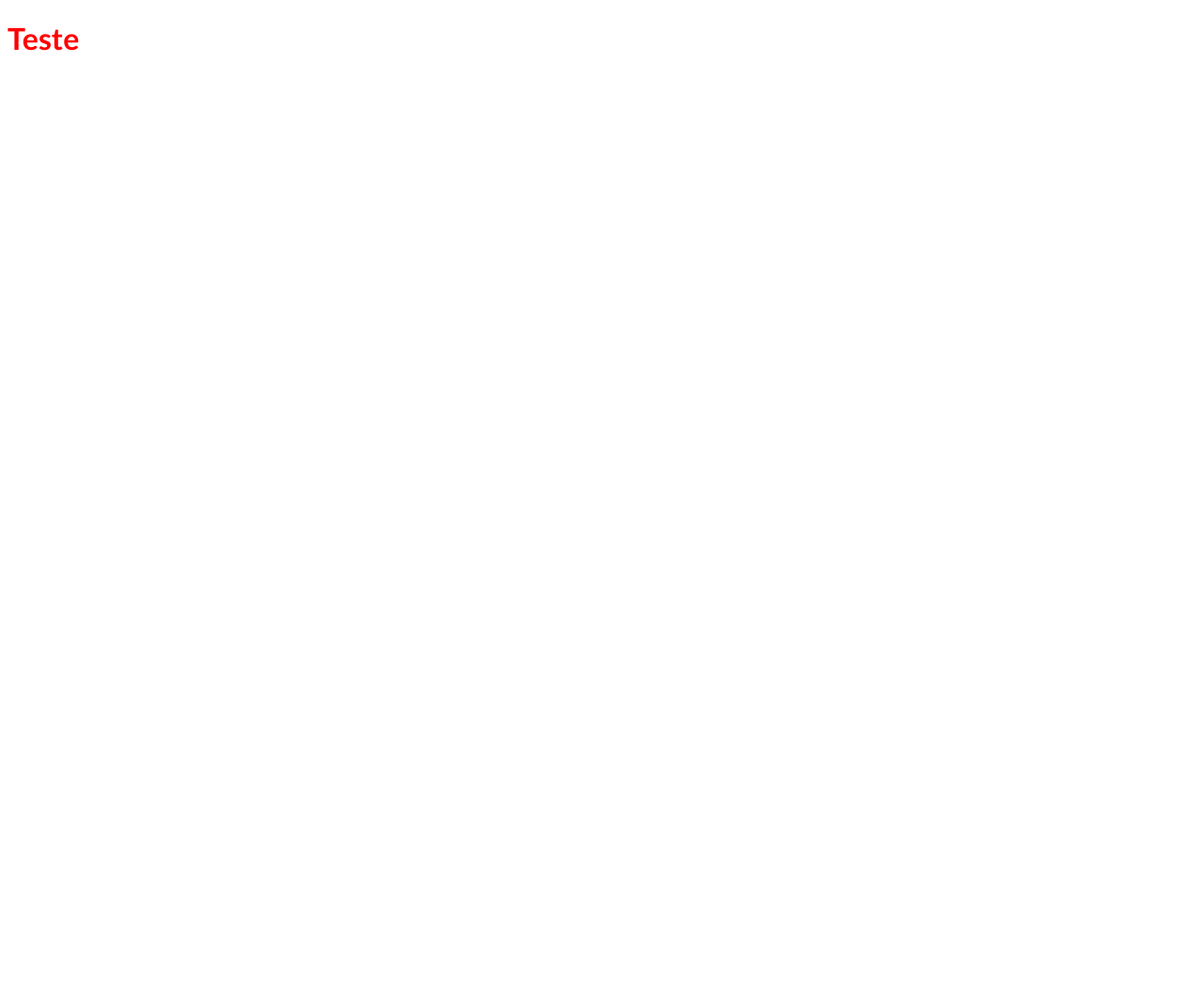
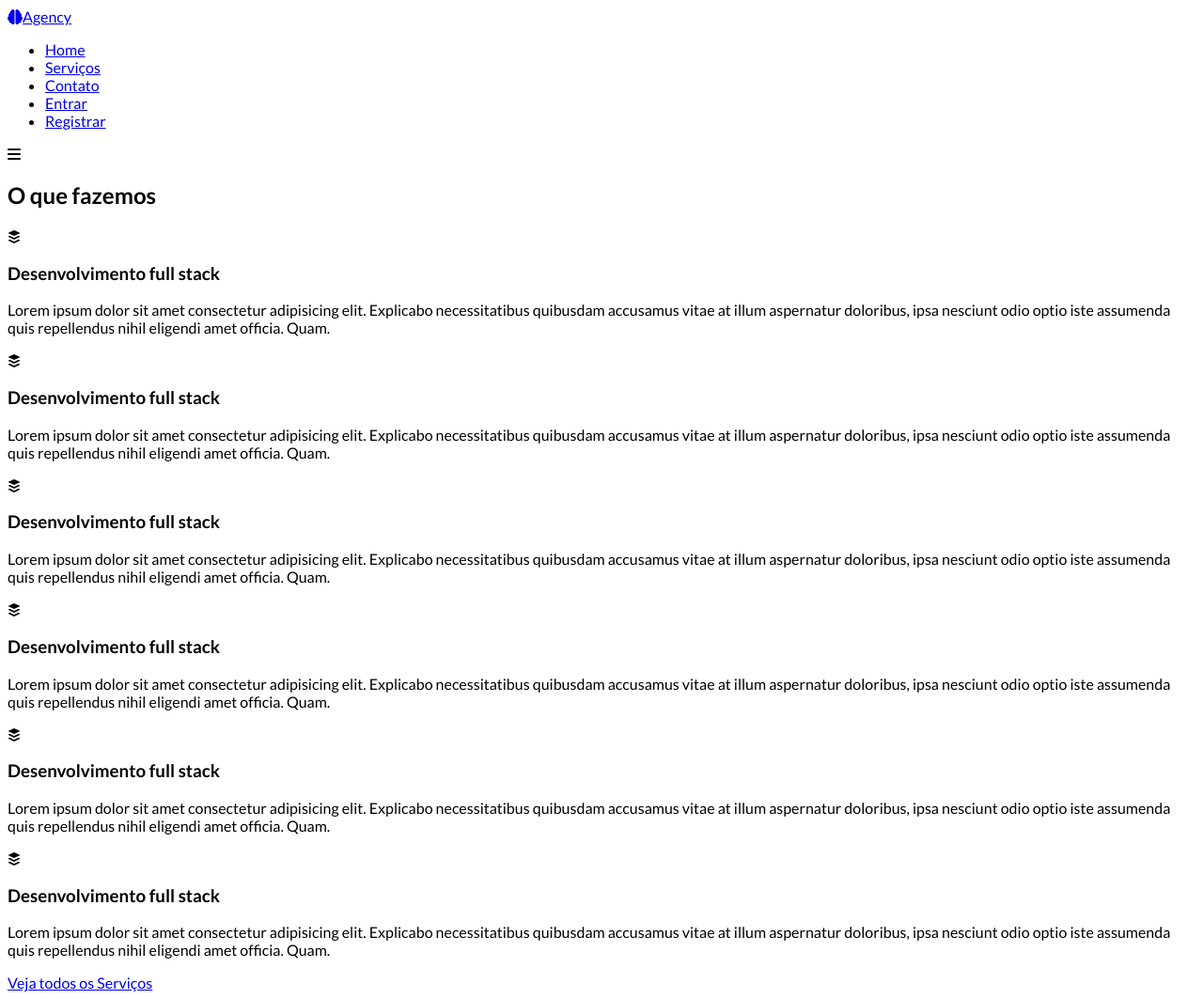
Before and after one commit to linusmanuel/agency, a website: page index.html in a window 1280 px wide. Shown: the whole page at 94% size. Before the commit the page ends 800 px from the top, so only its background shows below. Drawn offline with Linux system fonts and the light colour scheme.

Commit message:
feat: Writing html homepage structure

```diff
--- a/index.html
+++ b/index.html
@@ -12,6 +12,88 @@
 		<title>Agency</title>
 	</head>
 	<body>
-		<h1>Teste</h1>
+		<header id="main-banner">
+			<div class="nav-container">
+				<a href="#" class="brand"> <i class="fas fa-brain"></i>Agency</a>
+				<nav>
+					<ul class="nav-container-navbar">
+						<li><a href="#">Home</a></li>
+						<li><a href="#">Serviços</a></li>
+						<li><a href="#">Contato</a></li>
+						<li><a href="#" class="btn btn-primary">Entrar</a></li>
+						<li><a href="#">Registrar</a></li>
+					</ul>
+				</nav>
+				<i class="fas fa-bars"></i>
+				<main class="services-container">
+					<h2>O que fazemos</h2>
+					<section class="services-card-container">
+						<article class="services-card">
+							<i class="fab fa-buffer"></i>
+							<h3>Desenvolvimento full stack</h3>
+							<p>
+								Lorem ipsum dolor sit amet consectetur adipisicing elit.
+								Explicabo necessitatibus quibusdam accusamus vitae at illum
+								aspernatur doloribus, ipsa nesciunt odio optio iste assumenda
+								quis repellendus nihil eligendi amet officia. Quam.
+							</p>
+						</article>
+						<article class="services-card">
+							<i class="fab fa-buffer"></i>
+							<h3>Desenvolvimento full stack</h3>
+							<p>
+								Lorem ipsum dolor sit amet consectetur adipisicing elit.
+								Explicabo necessitatibus quibusdam accusamus vitae at illum
+								aspernatur doloribus, ipsa nesciunt odio optio iste assumenda
+								quis repellendus nihil eligendi amet officia. Quam.
+							</p>
+						</article>
+						<article class="services-card">
+							<i class="fab fa-buffer"></i>
+							<h3>Desenvolvimento full stack</h3>
+							<p>
+								Lorem ipsum dolor sit amet consectetur adipisicing elit.
+								Explicabo necessitatibus quibusdam accusamus vitae at illum
+								aspernatur doloribus, ipsa nesciunt odio optio iste assumenda
+								quis repellendus nihil eligendi amet officia. Quam.
+							</p>
+						</article>
+						<article class="services-card">
+							<i class="fab fa-buffer"></i>
+							<h3>Desenvolvimento full stack</h3>
+							<p>
+								Lorem ipsum dolor sit amet consectetur adipisicing elit.
+								Explicabo necessitatibus quibusdam accusamus vitae at illum
+								aspernatur doloribus, ipsa nesciunt odio optio iste assumenda
+								quis repellendus nihil eligendi amet officia. Quam.
+							</p>
+						</article>
+						<article class="services-card">
+							<i class="fab fa-buffer"></i>
+							<h3>Desenvolvimento full stack</h3>
+							<p>
+								Lorem ipsum dolor sit amet consectetur adipisicing elit.
+								Explicabo necessitatibus quibusdam accusamus vitae at illum
+								aspernatur doloribus, ipsa nesciunt odio optio iste assumenda
+								quis repellendus nihil eligendi amet officia. Quam.
+							</p>
+						</article>
+						<article class="services-card">
+							<i class="fab fa-buffer"></i>
+							<h3>Desenvolvimento full stack</h3>
+							<p>
+								Lorem ipsum dolor sit amet consectetur adipisicing elit.
+								Explicabo necessitatibus quibusdam accusamus vitae at illum
+								aspernatur doloribus, ipsa nesciunt odio optio iste assumenda
+								quis repellendus nihil eligendi amet officia. Quam.
+							</p>
+						</article>
+					</section>
+					<a href="#" class="btn btn-primary btn-rounded"
+						>Veja todos os Serviços</a
+					>
+				</main>
+			</div>
+		</header>
 	</body>
 </html>
```
